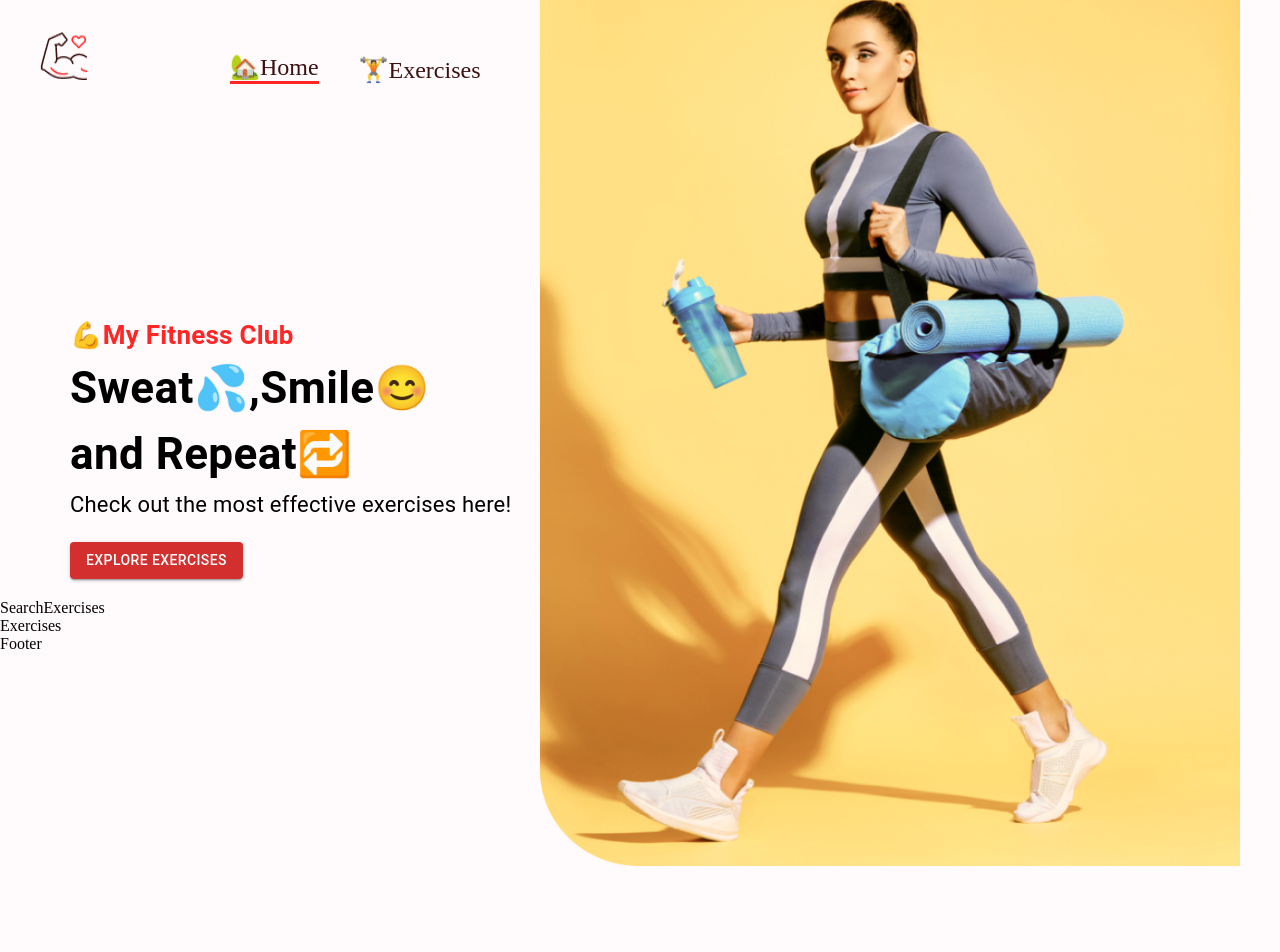
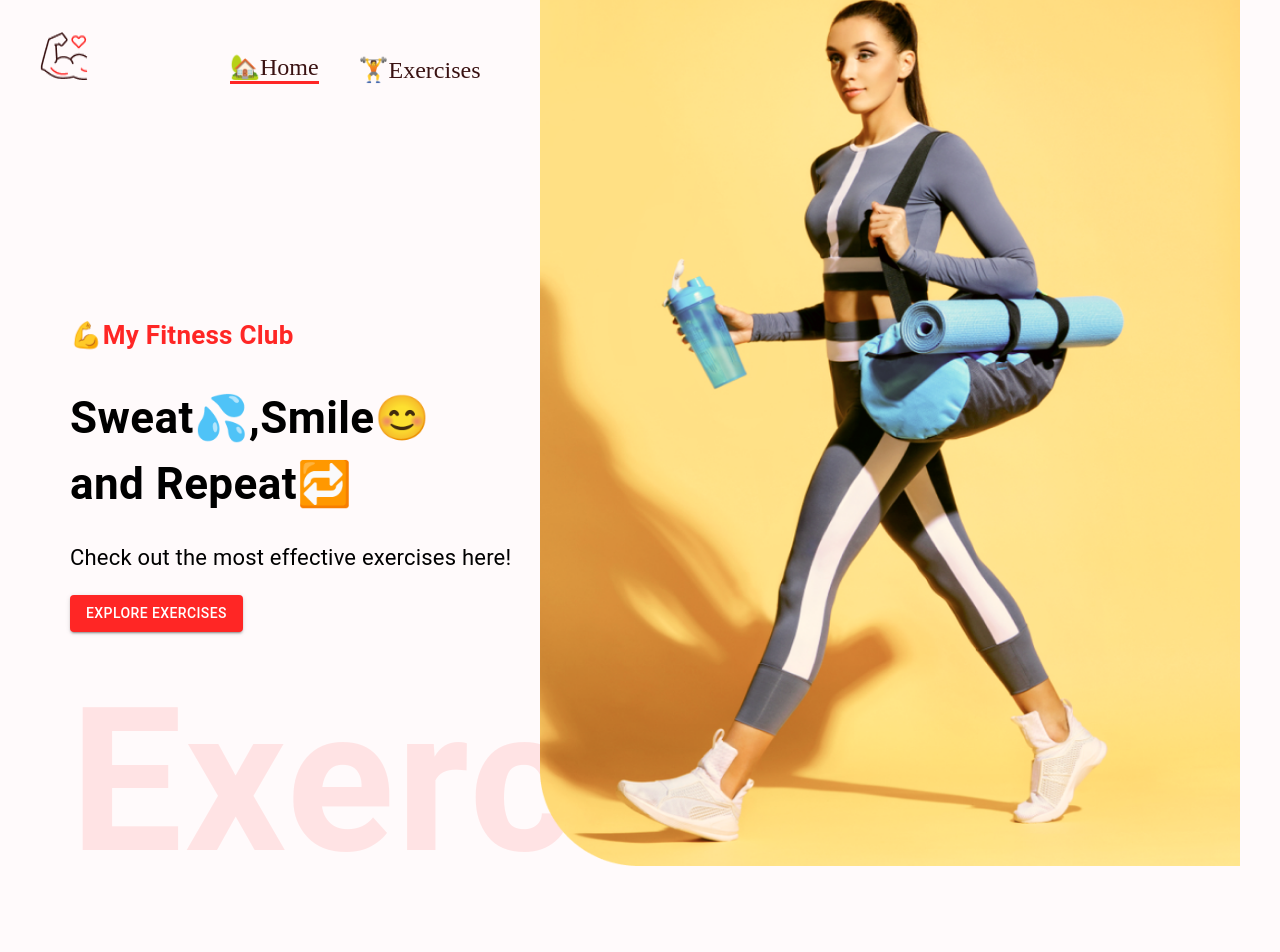
Before and after one commit to hardikbhasin/fitness-exercises-app, a React (Create React App) app: page / in a window 1280 px wide. Shown: the top 952 px of the page. Before the commit the page ends 866 px from the top, so only its background shows below. Built offline with nearby package versions, Linux system fonts and the light colour scheme.

Commit message:
added typography for the text as watermark

```diff
--- a/src/components/HeroBanner.js
+++ b/src/components/HeroBanner.js
@@ -11,17 +11,29 @@ const HeroBanner = () => {
         💪My Fitness Club
       </Typography>
       <Typography fontWeight="700"
-      sx={{ fontSize:{lg : '44px', xs: "40px"}}}
+        sx={{ fontSize: { lg: '44px', xs: "40px" } }}
+        mb="23px" mt="30px"
 
       >
-          Sweat💦,Smile😊<br/>and Repeat🔁
+        Sweat💦,Smile😊<br />and Repeat🔁
 
       </Typography>
       <Typography fontSize="22px" lineHeight="35px" mb="20px">
-          Check out the most effective exercises here!
+        Check out the most effective exercises here!
       </Typography>
-      <Button variant="contained" color="error" href="#exercises">Explore Exercises</Button>
-      <img src={HeroBannerImage}  alt='banner' className='hero-banner-img'/>
+      <Button variant="contained" color="error" href="#exercises"
+      sx={{backgroundColor: "#ff2625"}} padding="10px">Explore Exercises</Button>
+      <Typography
+        fontWeight="600"
+        color="#FF2625"
+        sx={{
+          opacity: "0.1",
+          display: { lg: 'block', xs: 'none' }
+        }}
+        fontSize="200px"
+      >Exercise</Typography>
+      <img src={HeroBannerImage} alt='banner' className='hero-banner-img' />
+
     </Box>
   )
 }
```
